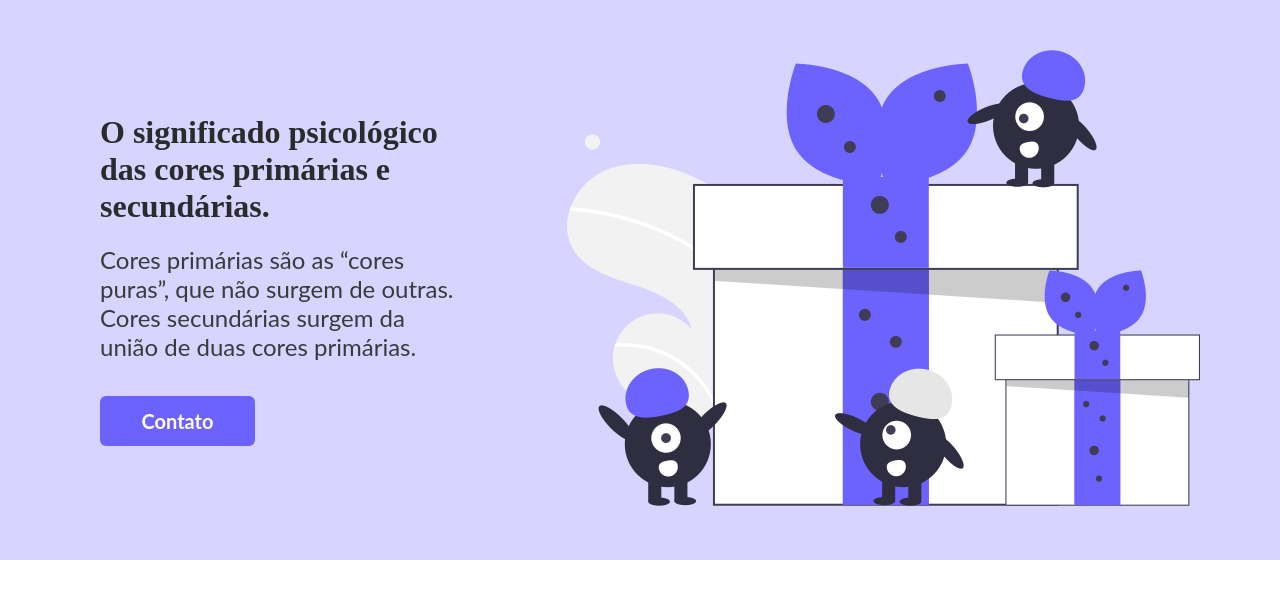
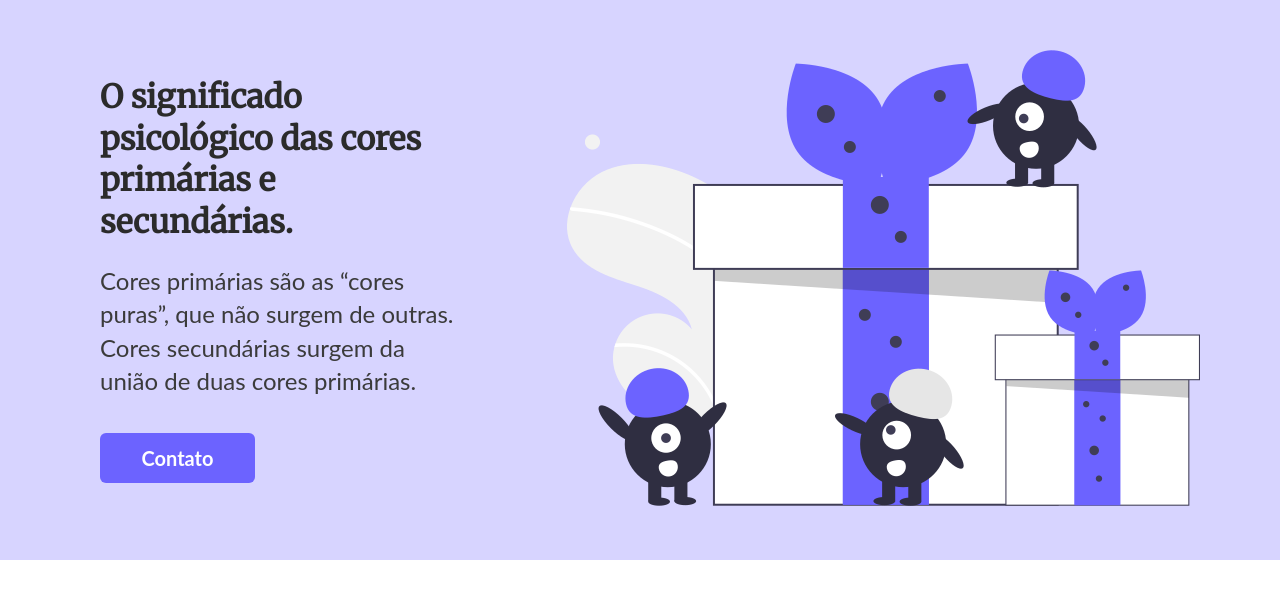
Before and after one commit to igords-goncalves/desafio-3-codelandia, a React (Create React App) app: page / in a window 1280 px wide. Shown: the top 598 px of the page. Built offline with nearby package versions, Linux system fonts and the light colour scheme.

Commit message:
fix(header) fix a bug with font elements
Fixed a bug in a font family and font line height of the component

```diff
--- a/src/components/header/Header.css
+++ b/src/components/header/Header.css
@@ -17,6 +17,7 @@ header {
     font-size: 2em;
     color: var(--title);
     margin: 0 0 20px 0;
+    line-height: 1.3;
 }
 
 .header div > p {
@@ -24,6 +25,7 @@ header {
     font-size: 1.5em;
     color: var(--text-descript);
     margin: 0 0 20px 0;
+    line-height: 1.4;
 }
 
 .header-descript {
--- a/src/index.css
+++ b/src/index.css
@@ -1,3 +1,6 @@
+@import url('https://fonts.googleapis.com/css2?family=Merriweather&display=swap');
+@import url('https://fonts.googleapis.com/css2?family=Lato:wght@500&display=swap');
+
 * {
   margin: 0;
   padding: 0;
```
